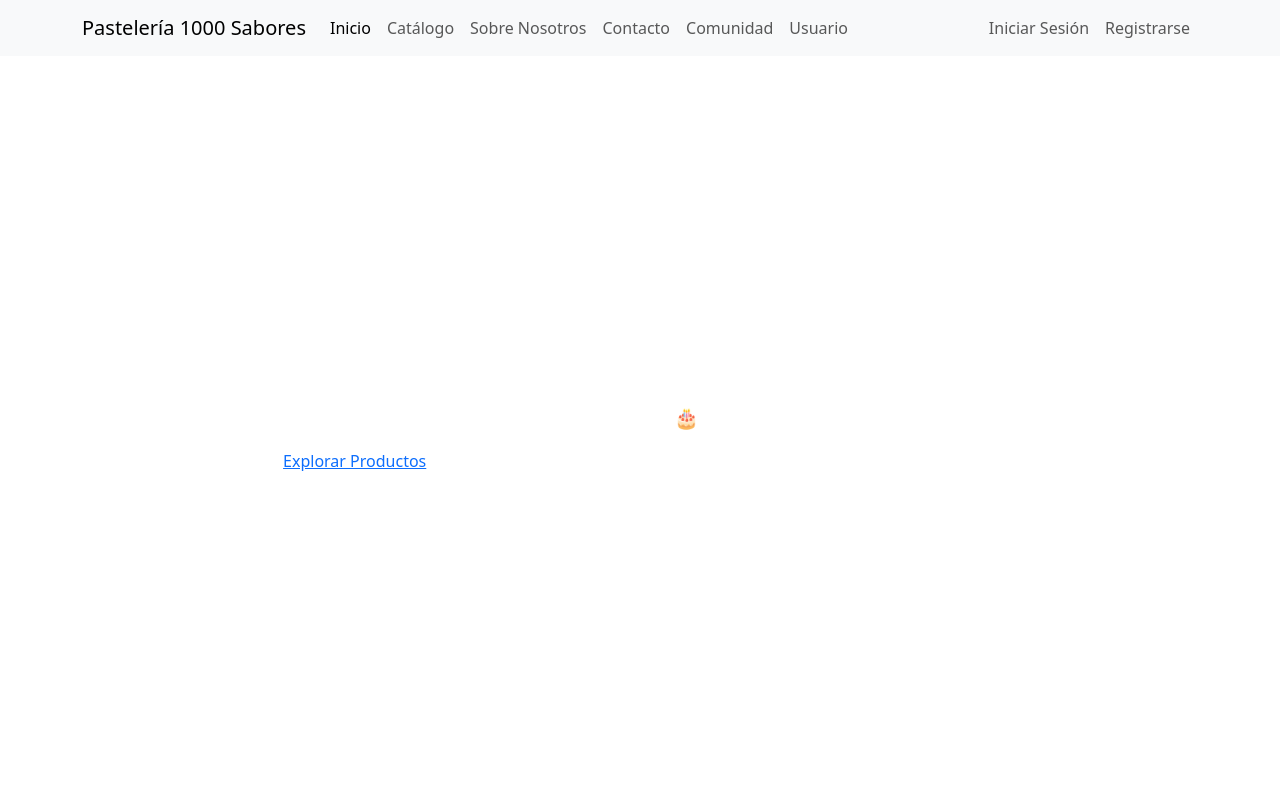
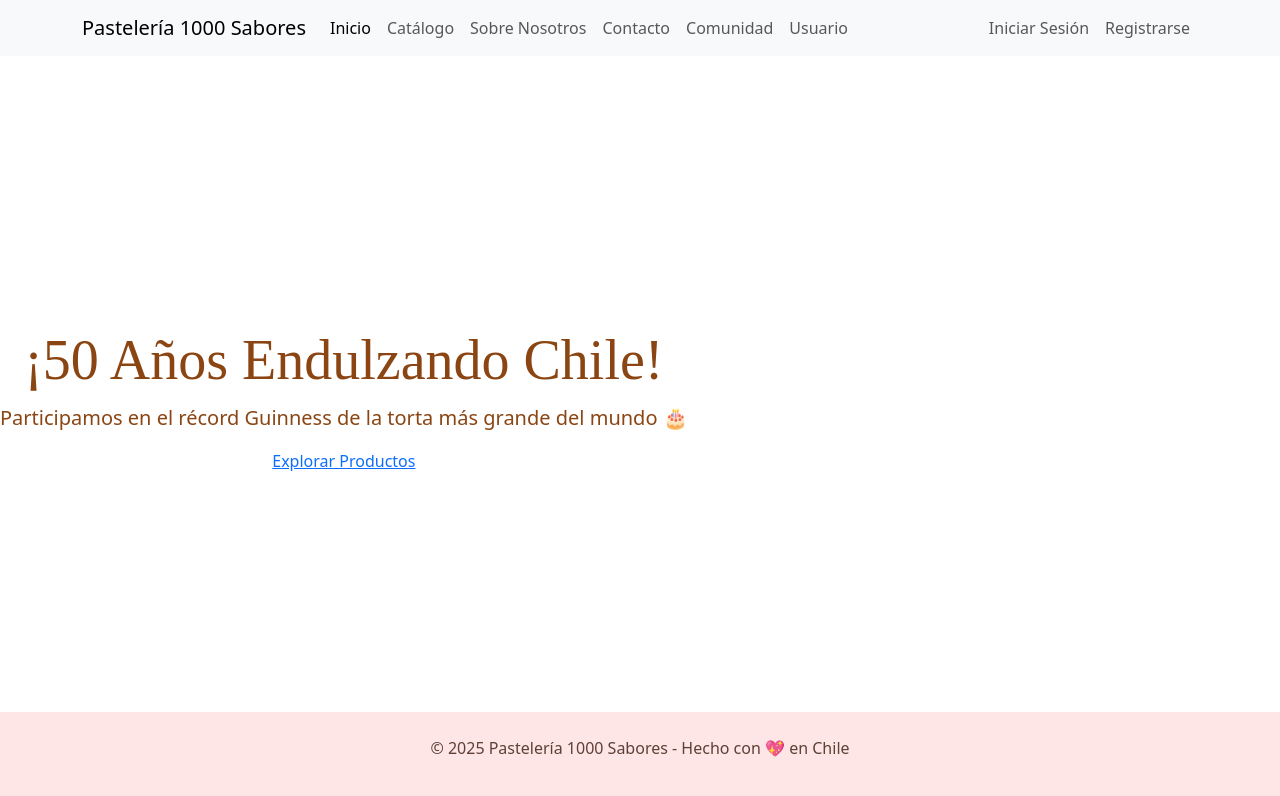
Before and after one commit to YerkoNavarro/Pagina_Web_Pasteleria_React, a React (Vite) app in the folder my-react-app/: page / in a window 1280 px wide. Shown: the top 796 px of the page. Built offline with nearby package versions, Linux system fonts and the light colour scheme.

Commit message:
componente footer y carrousel

```diff
--- a/my-react-app/src/App.css
+++ b/my-react-app/src/App.css
@@ -0,0 +1,35 @@
+body {
+    font-family: 'Lato', sans-serif;
+    background: #FFF5E1;
+    color: #5D4037; /* Marrón oscuro */
+    margin: 0;
+    padding: 0;
+}
+
+
+h1, h2, h3, h4, h5, h6 {
+    font-family: 'Pacifico', cursive;
+    color: #8B4513; /*color Chocolate  xd*/
+}
+
+/* Banner */
+.text-center.bg-primary {
+    background-color: #FFE6E6 !important;
+    color: #5D4037 !important;
+    padding: 60px 0;
+    text-shadow: none;
+}
+
+.big-title {
+    color:#8B4513 ;
+}
+
+
+
+
+footer {
+    background-color: #FFE6E6;
+    color: #5D4037;
+    padding: 15px 0;
+    text-align: center;
+}
--- a/my-react-app/src/App.jsx
+++ b/my-react-app/src/App.jsx
@@ -6,6 +6,7 @@ import './App.css'
 
 
 import NavBar from './components/nav_bar'
+import C_footer from './components/C_footer'
 
 function App() {
   const [count, setCount] = useState(0)
@@ -21,6 +22,8 @@ function App() {
         <a href="#" class="button-explorar-productos" role="button">Explorar Productos</a>
       </div>
     </section>
+
+    <C_footer />
     </>
   )
 }
--- /dev/null
+++ b/my-react-app/src/components/C_footer.jsx
@@ -0,0 +1,15 @@
+
+
+function C_footer(){
+    return(
+
+        <footer class="text-center py-4 pastel-footer fixed-bottom" role="contentinfo">
+        <p>&copy; 2025 Pastelería 1000 Sabores - Hecho con 💖 en Chile</p>
+        </footer>
+    )
+
+
+
+}
+
+export default C_footer
```
Also changed, not shown: my-react-app/src/components/carrusel.jsx (added, +33 -0 lines).
